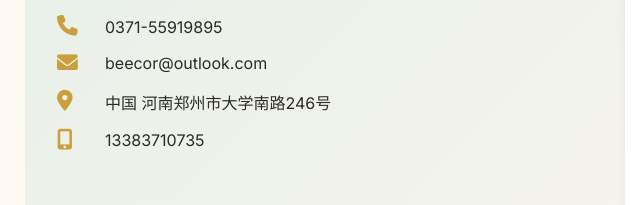
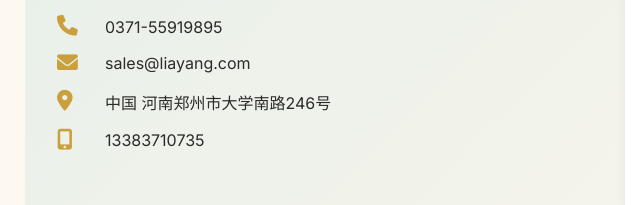
Before and after one commit to beecor/ly, a plain HTML site: page acdc-excavator.html in a window 1280 px wide. Shown: the part 2897-3102 px from the top of the page, 7-647 px from the left. Drawn offline with nearby package versions, Linux system fonts and the light colour scheme.

Commit message:
Update acdc-excavator.html

```diff
--- a/acdc-excavator.html
+++ b/acdc-excavator.html
@@ -75,7 +75,7 @@
                 <div class="contact-info">
                     <h3><i class="fas fa-phone-alt"></i> <span id="contactTitle">联系我们</span></h3>
                     <div class="contact-detail"><i class="fas fa-phone"></i> <span id="contactPhone">0371-55919895</span></div>
-                    <div class="contact-detail"><i class="fas fa-envelope"></i> <span id="contactEmail">beecor@outlook.com</span></div>
+                    <div class="contact-detail"><i class="fas fa-envelope"></i> <span id="contactEmail">sales@liayang.com</span></div>
                     <div class="contact-detail"><i class="fas fa-map-marker-alt"></i> <span id="contactAddress">中国 河南郑州市大学南路246号</span></div>
                     <div class="contact-detail"><i class="fas fa-mobile-alt"></i> <span id="contactMobile">13383710735</span></div>
                 </div>
@@ -165,7 +165,7 @@
                 tableTitle: "技术规格", tableSub: "专为矿山、大型基建场景设计，交直流一体，安全高效",
                 feature1: "宽温工作 -20℃~+50℃", feature2: "舱级+PACK级消防+水消防+通风", feature3: "1233kW 额定功率",
                 feature4: "3轴牵引+2轴半挂 / 短距离自行", feature5: "航插/铜排/国标插座输出",
-                contactTitle: "联系我们", contactPhone: "0371-55919895", contactEmail: "beecor@outlook.com",
+                contactTitle: "联系我们", contactPhone: "0371-55919895", contactEmail: "sales@liayang.com",
                 contactAddress: "中国 河南郑州市大学南路246号", contactMobile: "13383710735",
                 formTitle: "快速咨询", submitBtnText: "发送咨询", sending: "发送中...",
                 successMsg: "感谢咨询，我们会尽快联系您！", errorMsg: "发送失败，请稍后重试。",
@@ -188,7 +188,7 @@
                 tableTitle: "المواصفات الفنية", tableSub: "مصمم للمناجم ومشاريع البنية التحتية الكبيرة، متكامل AC/DC، آمن وفعال",
                 feature1: "درجة حرارة واسعة -20℃~+50℃", feature2: "إطفاء حريق بالمقصورة+الحزمة+ماء+تهوية", feature3: "الطاقة المقدرة 1233kW",
                 feature4: "جرار 3 محاور + نصف مقطورة 2 محاور / ذاتي الحركة لمسافات قصيرة", feature5: "قابس طيران / قضيب ناقل / مقبس وطني",
-                contactTitle: "اتصل بنا", contactPhone: "0371-55919895", contactEmail: "beecor@outlook.com",
+                contactTitle: "اتصل بنا", contactPhone: "0371-55919895", contactEmail: "sales@liayang.com",
                 contactAddress: "رقم 246، طريق داشوي الجنوبي، تشنغتشو، خنان، الصين", contactMobile: "13383710735",
                 formTitle: "استفسار سريع", submitBtnText: "إرسال", sending: "جاري الإرسال...",
                 successMsg: "شكراً، سنتصل بك قريباً.", errorMsg: "فشل الإرسال. حاول مرة أخرى.",
```
